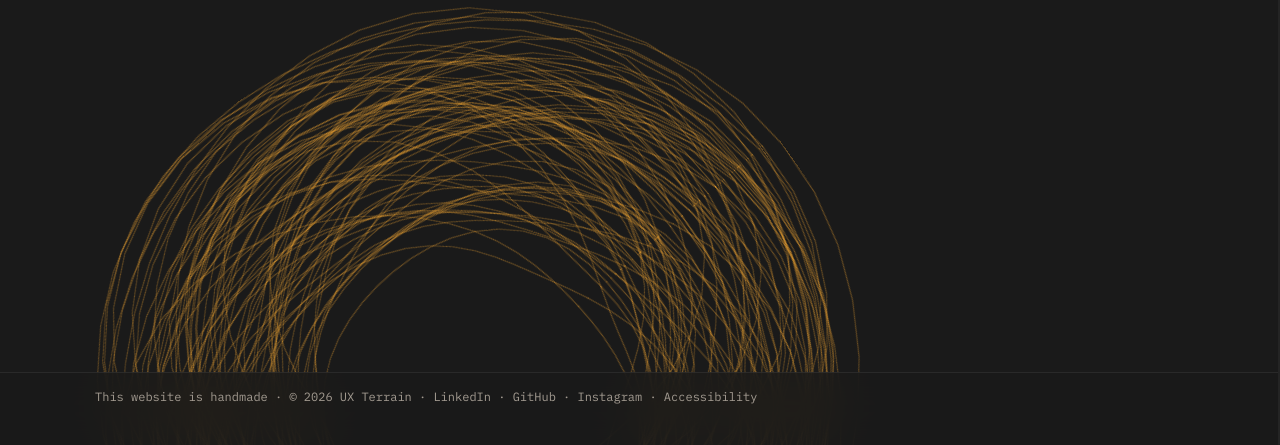
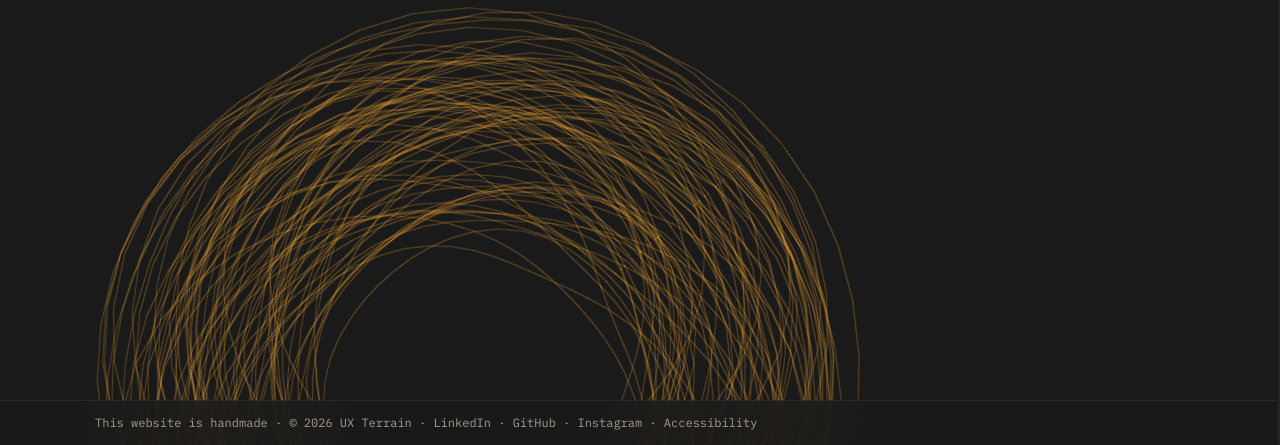
Before and after one commit to uxterrain/ux-terrain, a website: page index.html in a window 1280 px wide. Shown: the part 355-800 px from the top of the page. Drawn offline with nearby package versions, Linux system fonts and the light colour scheme.

Commit message:
Reduce the glass footer's vertical padding

```diff
--- a/css/design-system.css
+++ b/css/design-system.css
@@ -2869,3 +2869,10 @@ html.is-walking .walk-image-frame.has-detail{max-width:min(100%,calc(55vh * var(
   #agent-panel .agent-inquiries, #eda-panel .walk-asks, .walk-stage .walk-asks { display: none; }
 }
 .has-glass-chrome > footer { max-width: none; padding-inline: max(1.25rem, calc((100% - 72rem) / 2 + 2rem)); }
+
+/* Keep the site footer proportional to its single line of information. */
+.has-glass-chrome > footer {
+  padding-block: .75rem;
+  padding-bottom: max(.75rem, env(safe-area-inset-bottom));
+}
+.has-glass-chrome > footer > p { line-height: 1.65; }
--- a/public/css/design-system.css
+++ b/public/css/design-system.css
@@ -2869,3 +2869,10 @@ html.is-walking .walk-image-frame.has-detail{max-width:min(100%,calc(55vh * var(
   #agent-panel .agent-inquiries, #eda-panel .walk-asks, .walk-stage .walk-asks { display: none; }
 }
 .has-glass-chrome > footer { max-width: none; padding-inline: max(1.25rem, calc((100% - 72rem) / 2 + 2rem)); }
+
+/* Keep the site footer proportional to its single line of information. */
+.has-glass-chrome > footer {
+  padding-block: .75rem;
+  padding-bottom: max(.75rem, env(safe-area-inset-bottom));
+}
+.has-glass-chrome > footer > p { line-height: 1.65; }
```
